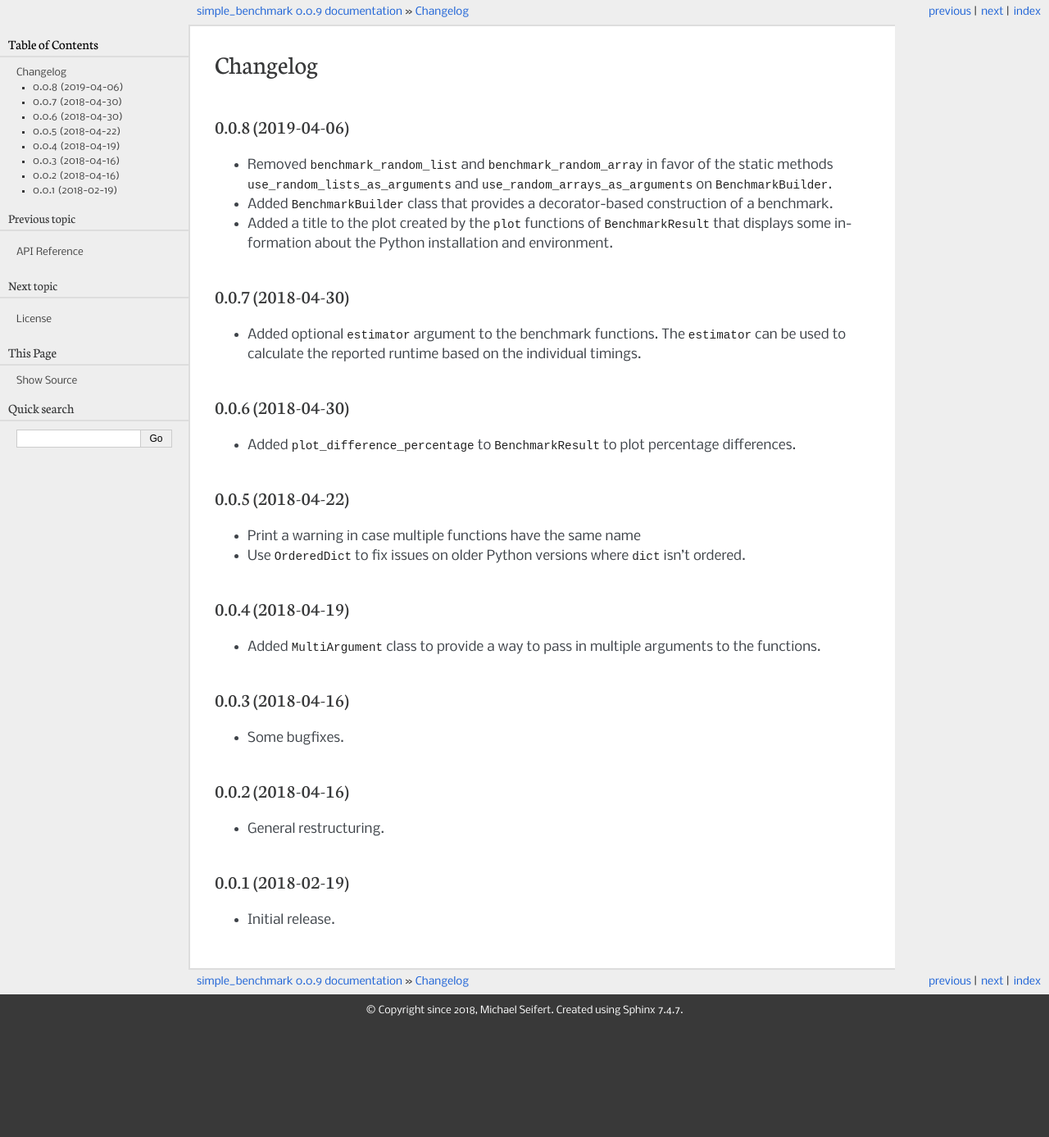
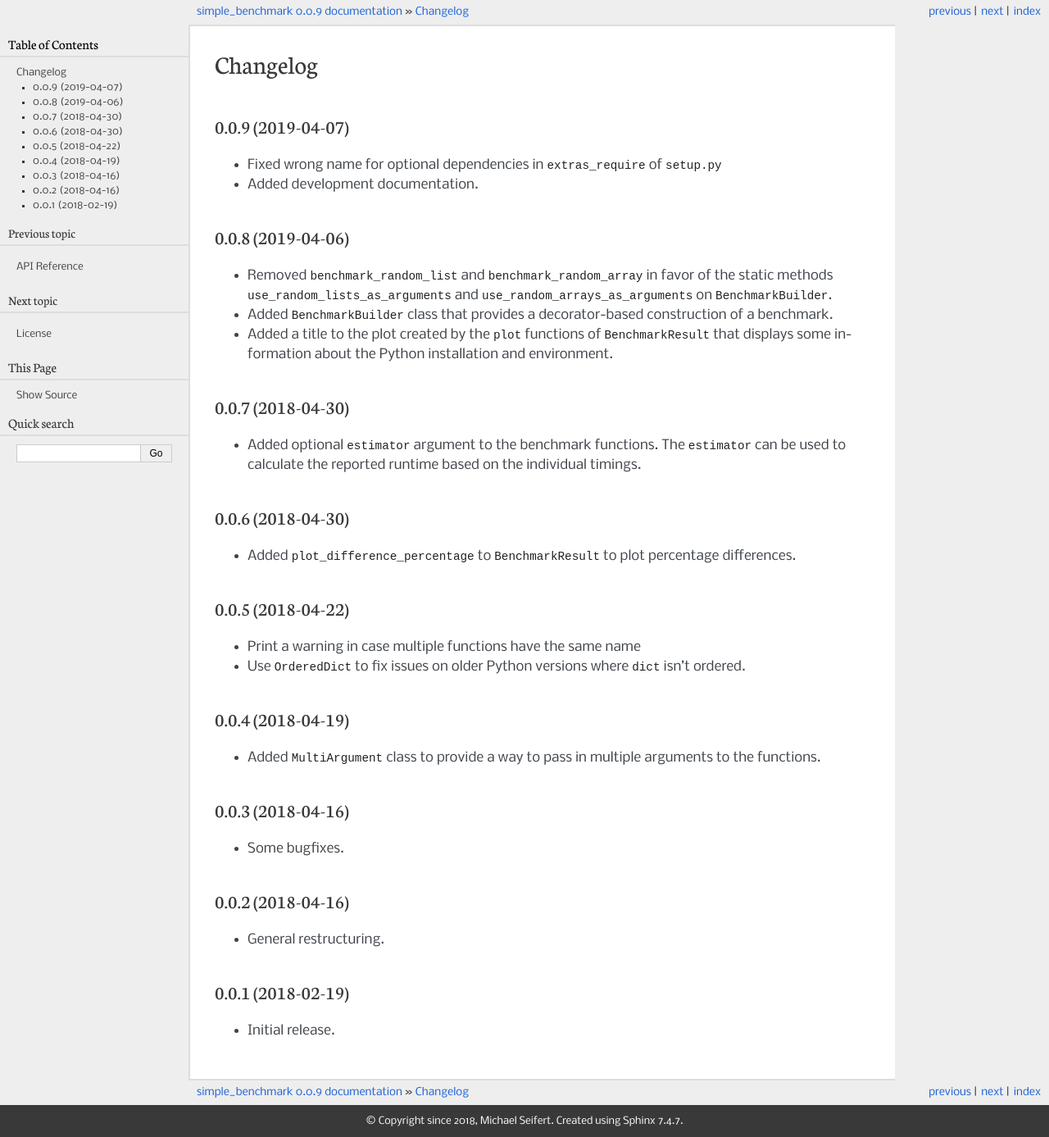
Before and after one commit to MSeifert04/simple_benchmark, a Sphinx documentation site: the page built from docs/source/changes.rst, in a window 1280 px wide. Shown: the whole page at 82% size. Built offline with Sphinx 7.4.7, drawn with Linux system fonts in a browser that asks for light colours; before the commit the page ends 1252 px from its top, so only the background shows below that.

Commit message:
Forgot changelog

```diff
--- a/docs/source/changes.rst
+++ b/docs/source/changes.rst
@@ -1,5 +1,12 @@
 Changelog
 =========
+
+0.0.9 (2019-04-07)
+------------------
+
+- Fixed wrong name for optional dependencies in ``extras_require`` of ``setup.py``
+
+- Added development documentation.
 
 0.0.8 (2019-04-06)
 ------------------
```
